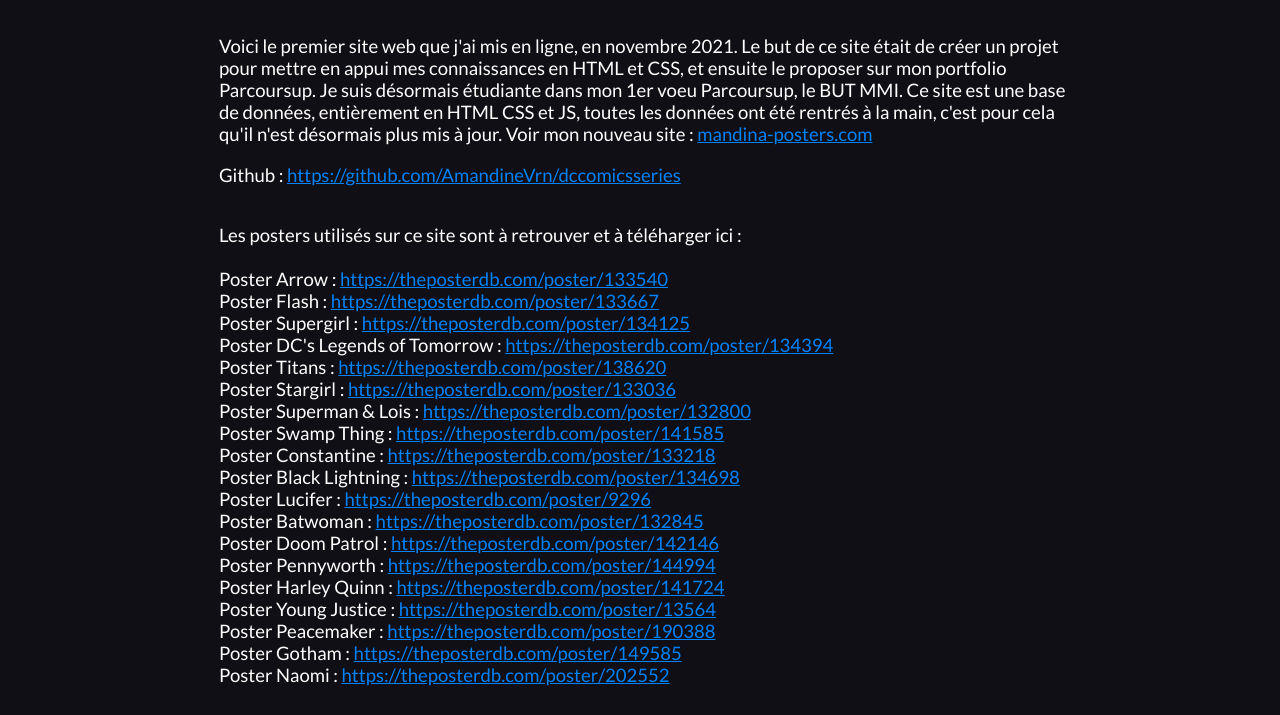
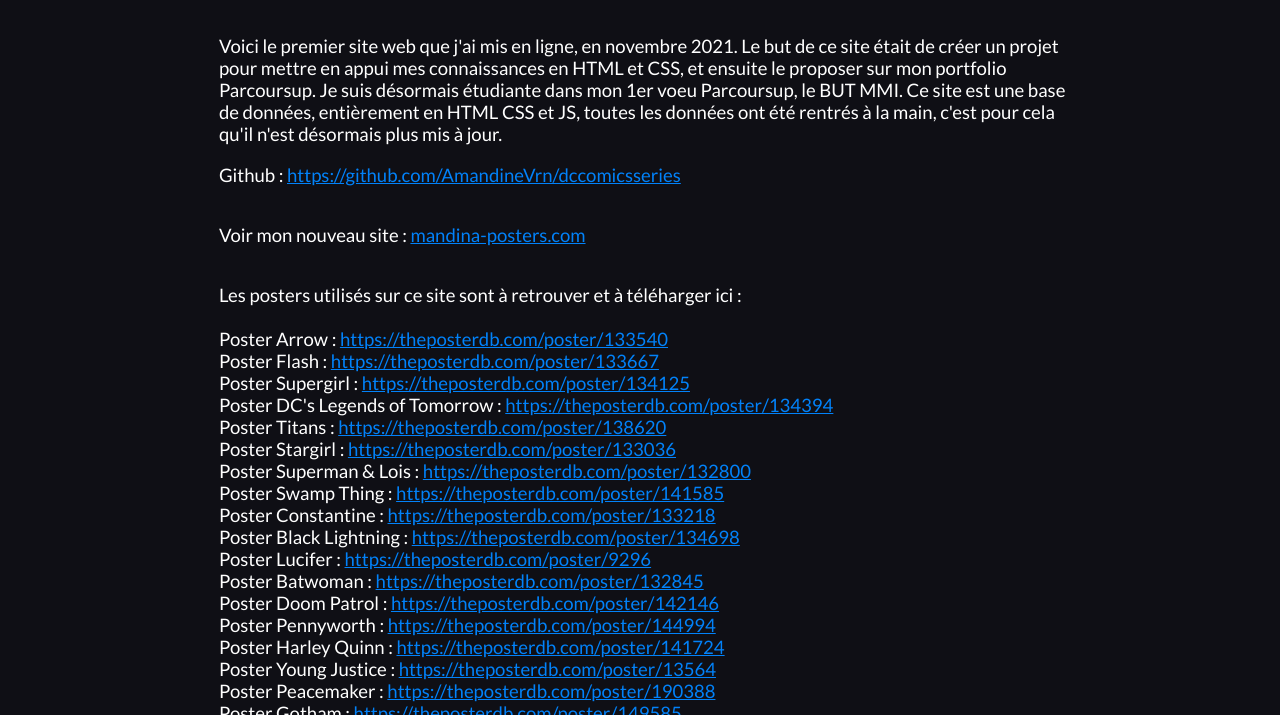
Before and after one commit to AmandineVrn/dccomicsseries, a plain HTML site: page public/a_propos.html in a window 1280 px wide. Shown: the part 85-800 px from the top of the page. Drawn offline with nearby package versions, Linux system fonts and the light colour scheme.

Commit message:
Update a_propos.html

```diff
--- a/public/a_propos.html
+++ b/public/a_propos.html
@@ -46,10 +46,13 @@
 
                         Ce site est une base de données, entièrement en HTML CSS et JS, toutes les données ont été rentrés à la main, c'est pour cela qu'il n'est désormais plus mis à jour.
 
-                        Voir mon nouveau site : <a href="mandina-posters.com">mandina-posters.com</a>
+
                     </p>
                     <br>
                     <p>Github : <a href="https://github.com/AmandineVrn/dccomicsseries">https://github.com/AmandineVrn/dccomicsseries</a></p>
+                    <br><br>
+                    <p>Voir mon nouveau site : <a href="mandina-posters.com">mandina-posters.com</a></p>
+
                     <br><br>
 
 
```
